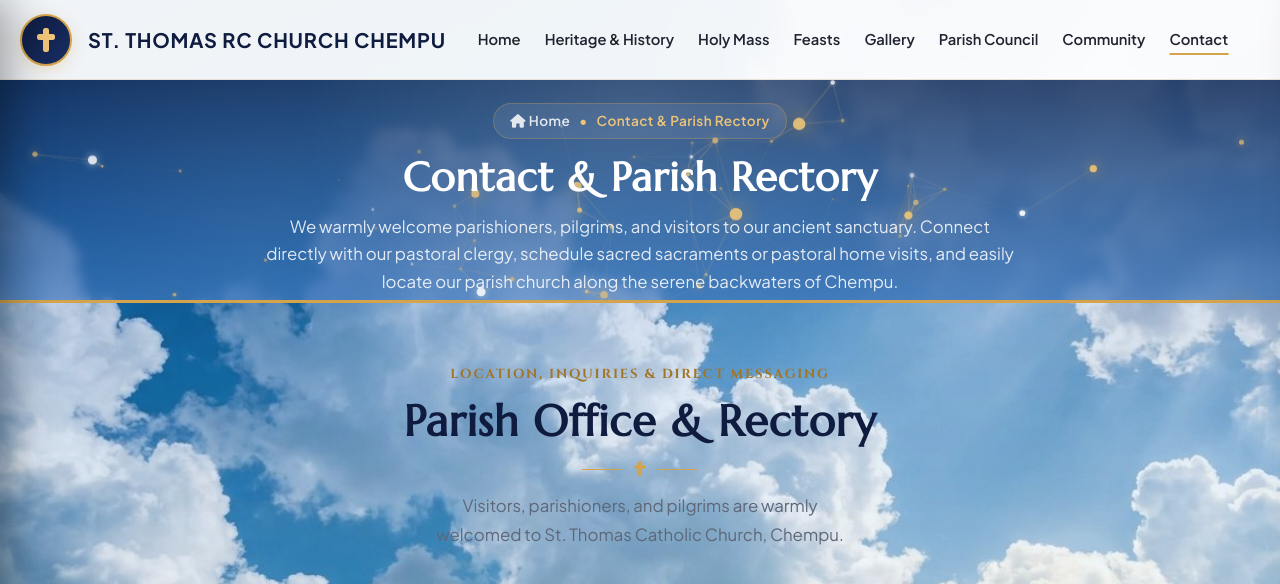
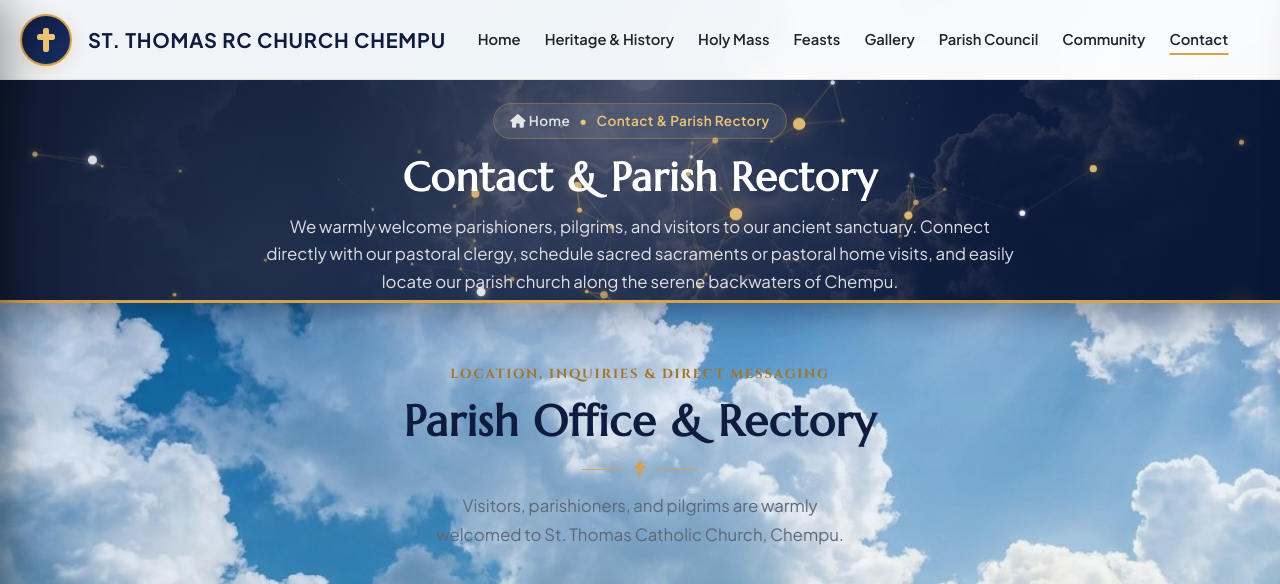
Before and after one commit to bibin10/church_website_chempu-, a plain HTML site: page contact.html in a window 1280 px wide. Shown: the top 584 px of the page. Drawn offline with Linux system fonts and the light colour scheme; a web font is replaced by a local one.

Commit message:
Apply matching nocturnal sacred cloudscape backdrop to Community and Contact page hero headers

```diff
--- a/assets/style.css
+++ b/assets/style.css
@@ -3240,16 +3240,15 @@ body.community-page .filial-church-grand-card {
 
 .subpage-hero {
   background:
-    linear-gradient(180deg, rgba(14, 40, 85, 0.78) 0%, rgba(25, 75, 140, 0.72) 55%, rgba(45, 105, 180, 0.65) 100%),
-    radial-gradient(ellipse at 50% 15%, rgba(255, 255, 255, 0.25) 0%, transparent 70%);
-  backdrop-filter: blur(6px);
-  -webkit-backdrop-filter: blur(6px);
+    linear-gradient(135deg, rgba(10, 18, 42, 0.90) 0%, rgba(15, 28, 63, 0.82) 50%, rgba(10, 24, 56, 0.94) 100%),
+    url("images/feast_night_sky.jpg") center center / cover no-repeat;
   padding: calc(5rem - 15mm) 0 calc(3.8rem - 15mm);
   color: #ffffff;
   position: relative;
   overflow: hidden;
   text-align: center;
   border-bottom: 3px solid var(--gold-primary, #d4a34b);
+  box-shadow: 0 10px 30px rgba(8, 16, 36, 0.35);
 }
 
 .subpage-hero::before {
```
